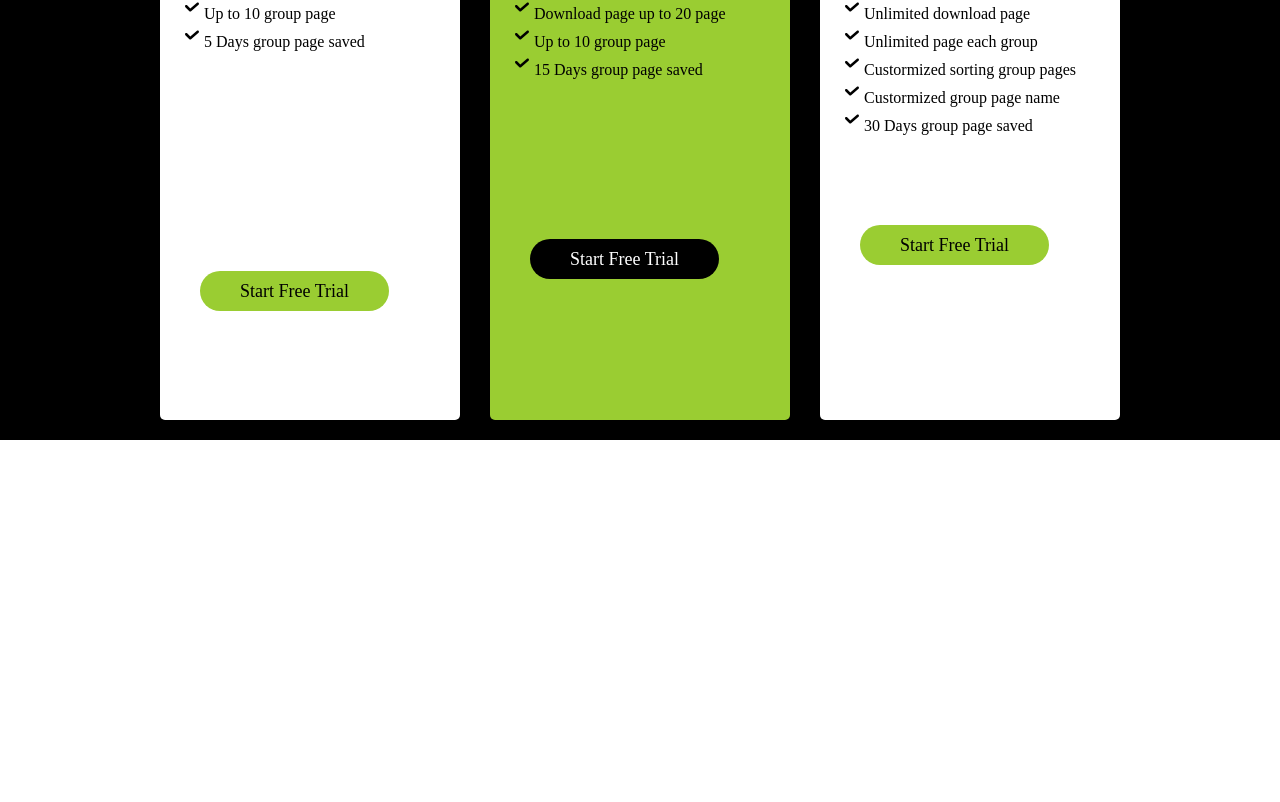
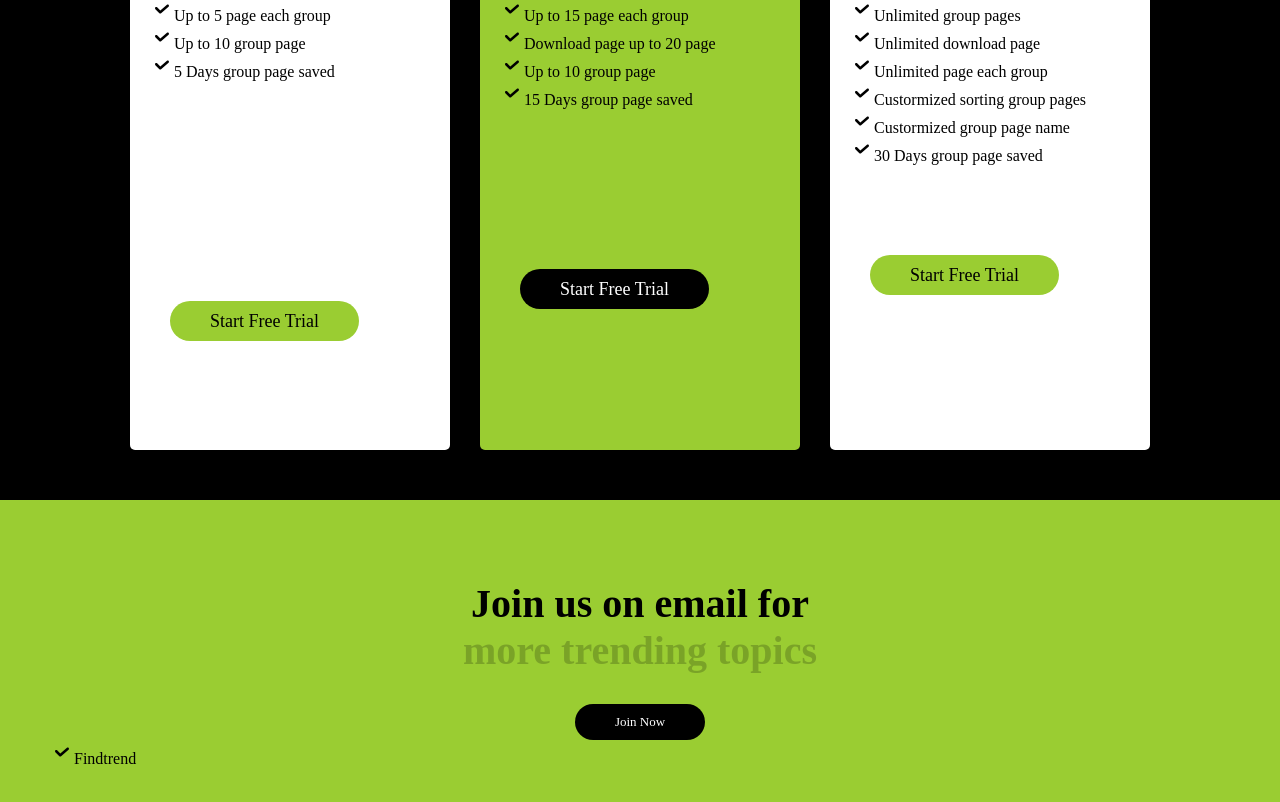
Before and after one commit to dsasante1/findtrend, a Vue app: page / in a window 1280 px wide. Shown: the part 5002-5804 px from the top of the page. Before the commit the page ends 5442 px from the top, so only its background shows below. Built offline with nearby package versions, Linux system fonts and the light colour scheme.

Commit message:
fix footer

```diff
--- a/src/App.vue
+++ b/src/App.vue
@@ -2,6 +2,7 @@
 import TheHeader from './components/TheHeader.vue'
 import TheMidSection from './components/TheMidSection.vue'
 import TheDeals from './components/TheDeals.vue'
+import TheFooter from './components/TheFooter.vue'
 </script>
 
 <template>
@@ -9,6 +10,7 @@ import TheDeals from './components/TheDeals.vue'
     <TheHeader />
     <TheMidSection />
     <TheDeals />
+    <TheFooter />
 
 </template>
 
--- a/src/components/TheDeals.vue
+++ b/src/components/TheDeals.vue
@@ -233,13 +233,13 @@
     gap: 30px;
     align-items: center;
     justify-content: center;
-    padding: 20px;
+    padding: 50px;
   }
 
 
 
 #cardOne{
-    width: 300px;
+    width: 320px;
     height: 650px;
     background-color: white ;
     border-radius: 5px;
@@ -248,7 +248,7 @@
 }
 
 #cardTwo{
-    width: 300px;
+    width: 320px;
     height: 650px;
     background-color: yellowgreen;
     border-radius: 5px;
@@ -256,7 +256,7 @@
 }
 
 #cardThree{
-    width: 300px;
+    width: 320px;
     height: 650px;
     background-color: white ;
     border-radius: 5px;
--- /dev/null
+++ b/src/components/TheFooter.vue
@@ -0,0 +1,80 @@
+
+<script setup></script>
+<template>
+    <div class="footerContents">
+        <p id="joinUs">Join us on email for</p>
+        <p id="trendingTopics">more trending topics</p>
+        <div  id="joinNow"><span>Join Now</span></div>
+        <div class="footerUrls">
+
+        <img alt="checkMark" id="checkMark" src="@/assets/Frame 29.svg"/>
+        <span>Findtrend</span>
+
+        </div>
+
+    </div>
+</template>
+
+
+
+
+<style scoped>
+
+.footerContents{
+    background-color: yellowgreen;
+    padding: 50px;
+
+
+}
+
+
+#joinUs{
+    font-size: 40px;
+    font-weight: bolder;
+    text-align: center;
+    padding-top: 30px;
+}
+
+#trendingTopics{
+    font-size: 40px;
+    font-weight: bolder;
+    text-align: center;
+    padding-bottom: 30px;
+    opacity: 0.2;
+}
+
+#freeTrial{
+    background-color: yellowgreen;
+    color: black;
+    border-radius: 50px;
+    padding: 10px;
+    padding-left : 40px;
+    padding-right: 40px;
+    font-size: large;
+
+}
+
+
+#joinNow{
+    display: flex;
+    align-items: center;
+    justify-content: center;
+}
+
+
+#joinNow span{
+    font-size: small;
+    background-color: black;
+    color: white;
+    border-radius: 50px;
+    padding: 10px;
+    padding-left : 40px;
+    padding-right: 40px;
+
+}
+
+.footerUrls{
+
+}
+
+</style>
```
